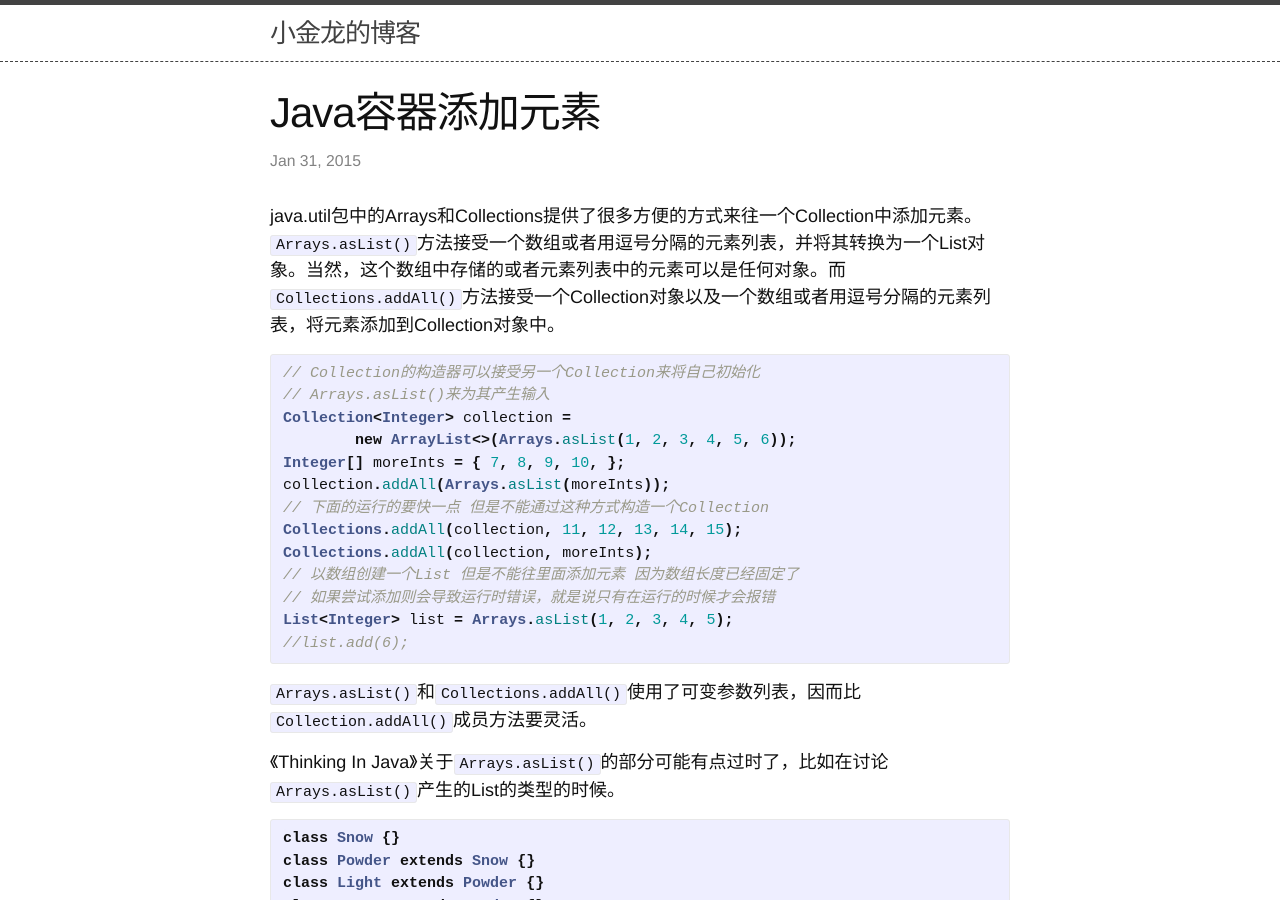
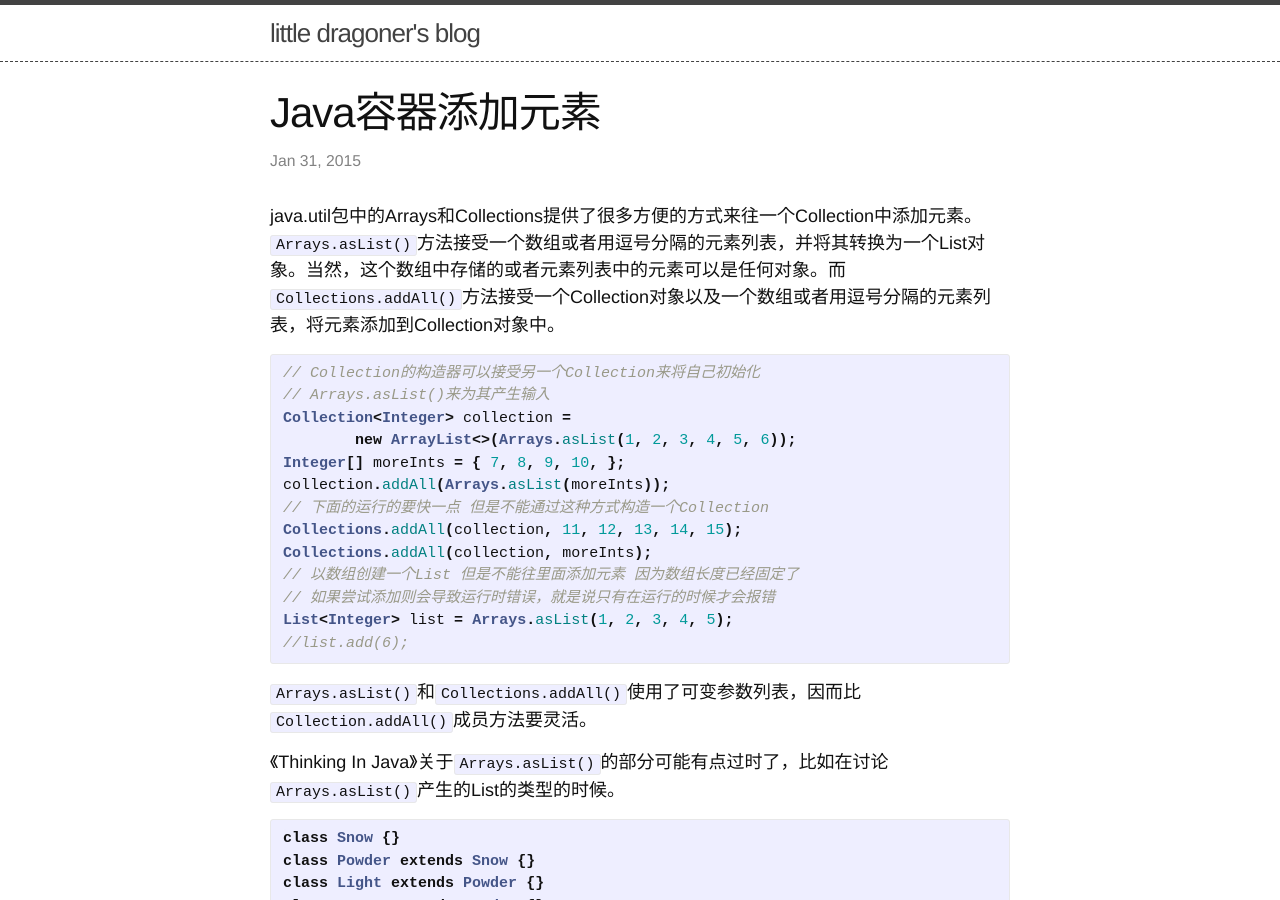
Before and after one commit to syca0516/syca0516.github.io, a Jekyll site: the page built from _posts/2015-01-31-java容器添加元素.markdown, in a window 1280 px wide and 900 px high. Built offline with Jekyll 4.4.1, drawn with Linux system fonts in a browser that asks for light colours; some of the changed text lies outside the part shown.

Commit message:
blog name

```diff
--- a/_config.yml
+++ b/_config.yml
@@ -1,5 +1,5 @@
 # Site settings
-title: 小金龙的博客
+title: little dragoner's blog
 email: zx547732454@live.com
 description: > # this means to ignore newlines until "baseurl:"
   他们的爱，他们的恨，他们的嫉妒，都早消灭了。在日光之下所行的一切事上，
```
